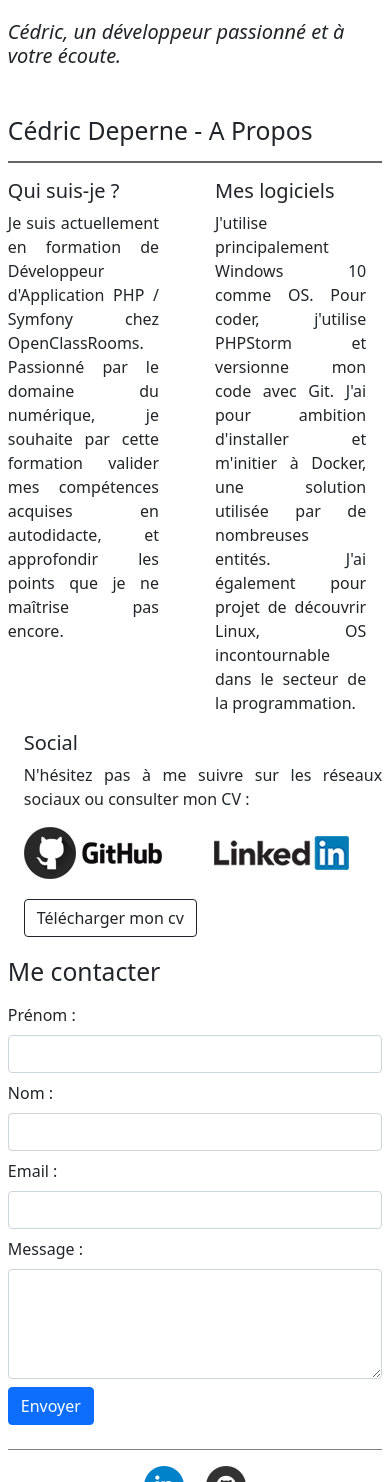
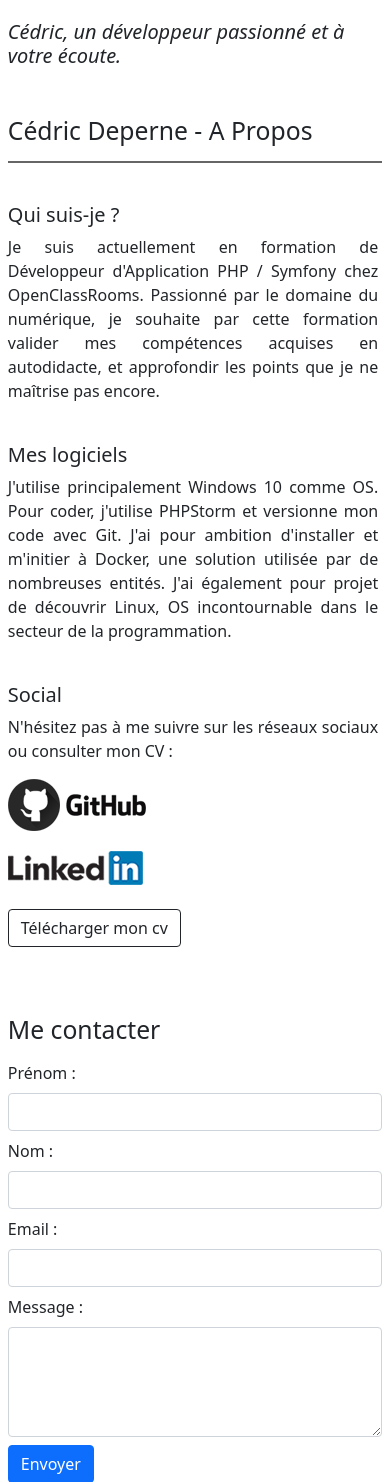
Before and after one commit to Drx85/p5_personnal_blog, a PHP site: template public/views/home.twig in a window 390 px wide. Shown: the part 217-1699 px from the top of the page. Run offline with PHP 8.4, Linux system fonts and the light colour scheme; the template is opened without the code that fills it, so the values that code supplies are empty; some libraries are stand-ins or nearby versions.

Commit message:
Adapt homepage to responsive design + refactor if/else in controller functions

```diff
--- a/app/Factory.php
+++ b/app/Factory.php
@@ -20,7 +20,7 @@ class Factory
 			if (AntiCsrf::validate($task, $token) !== true) {
 			$controller = new Page();
 			$controller->forbidden();
-			exit;
+			return;
 			}
 
 			$controllerName = '\Controllers\\' . $controllerName;
--- a/public/views/home.twig
+++ b/public/views/home.twig
@@ -14,31 +14,31 @@
 		<hr/>
 	</h2>
 
-	<div class="row">
-		<div class="col me-3">
+	<div class="row row-cols-1 row-cols-lg-3">
+		<div class="col me pe-lg-5 mt-lg-0 mt-4 pe-3">
 			<h3>Qui suis-je ?</h3>
 			<p>Je suis actuellement en formation de Développeur d'Application PHP / Symfony chez OpenClassRooms.
 				Passionné par le domaine du numérique, je souhaite par cette formation valider mes compétences acquises en autodidacte, et approfondir les points que je ne maîtrise pas encore.</p>
 		</div>
 
-		<div class="col mx-3">
+		<div class="col mx px-12 px-lg-5 mt-lg-0 mt-4 pe-3">
 			<h3>Mes logiciels</h3>
 			<p>J'utilise principalement Windows 10 comme OS. Pour coder, j'utilise PHPStorm et versionne mon code avec Git. J'ai pour ambition d'installer et m'initier à Docker,
 				une solution utilisée par de nombreuses entités. J'ai également pour projet de découvrir Linux, OS incontournable dans le secteur de la programmation.</p>
 		</div>
 
-		<div class="col ms-3" id="social">
+		<div class="col ms ps-12 ps-lg-5 mt-lg-0 mt-4 pe-3" id="social">
 			<h3>Social</h3>
 			<ul>
 				<p>N'hésitez pas à me suivre sur les réseaux sociaux ou consulter mon CV :</p>
-				<li class="inline"><a href="https://github.com/Drx85" target="_blank"><img src="imgs/github.png" alt="Github"></a></li>
-				<li class="inline ms-5"><a href="https://www.linkedin.com/in/deperne-cedric/" target="_blank"><img src="imgs/linkedin.png" alt="Linkedin"></a></li>
+				<li class="d-xl-inline"><a href="https://github.com/Drx85" target="_blank"><img src="imgs/github.png" alt="Github"></a></li>
+				<li class="d-xl-inline ms-0 ms-xl-5"><a href="https://www.linkedin.com/in/deperne-cedric/" target="_blank"><img src="imgs/linkedin.png" alt="Linkedin"></a></li>
 				<li class="mt-3"><a class="btn btn-outline-dark mt-1" href="#">Télécharger mon cv</a></li>
 			</ul>
 		</div>
 	</div>
 
-	<h2 class="mb-3">Me contacter</h2>
+	<h2 class="mb-3 mt-5 mt-xl-2">Me contacter</h2>
 
 	<div class="col-sm-auto col-md-7 col-lg-4 col-xl-3">
 		<form method="post" action="index.php?controller=mail&action=submit">
--- a/public/views/layout.twig
+++ b/public/views/layout.twig
@@ -1,7 +1,5 @@
 {% if session.user is defined %}
 	{% set user = session.user %}
-{% else %}
-	{% set  user = user %}
 {% endif %}
 
 
@@ -37,8 +35,7 @@
 				<a class="nav-link" href="index.php?controller=post&action=index">Blog</a>
 			</li>
 
-			{% if disconnected is not defined and session.user.role is same as ('admin') or session.user.role is same as ('publisher')
-				or user.role is same as ('admin') or user.role is same as ('publisher') %}
+			{% if disconnected is not defined and user.role is same as ('admin') or user.role is same as ('publisher') %}
 				<li>
 					<a class="nav-link" href="index.php?controller=comment&action=show_pending">Commentaires att. validation</a>
 				</li>
@@ -49,9 +46,9 @@
 		</ul>
 
 		<ul class="navbar-nav ms-auto">
-			{% if disconnected is not defined and session.user or user.id is defined %}
+			{% if disconnected is not defined and user.id is defined %}
 				<span class="navbar-text text-white-50">
-      			Connecté en tant que {{ user.pseudo }} ({{ session.user.role | trans }}{{ user.role | trans }})
+      			Connecté en tant que {{ user.pseudo }} ({{ user.role | trans }})
     		</span>
 				<li>
 					<a class="nav-link" href="index.php?controller=account&action=disconnect">Se déconnecter</a>
@@ -112,9 +109,9 @@
 					<h5 class="text-uppercase mb-3">Compte</h5>
 
 					<ul class="list-unstyled mb-0">
-						{% if disconnected is not defined and session.user or user.id is defined %}
+						{% if disconnected is not defined and user.id is defined %}
 							<li class="text-muted">
-								Connecté en tant que {{ user.pseudo }}({{ session.user.role | trans }}{{ user.role | trans }})
+								Connecté en tant que {{ user.pseudo }}({{ user.role | trans }})
 							</li>
 							<li>
 								<a class="text-dark" href="index.php?controller=account&action=disconnect">Se déconnecter</a>
@@ -156,10 +153,12 @@
 						<li>
 							<a href="index.php?controller=post&action=index" class="text-dark">Blog</a>
 						</li>
-						{% if disconnected is not defined and session.user.role is same as ('admin') or session.user.role is same as ('publisher')
-							or user.role is same as ('admin') or user.role is same as ('publisher') %}
+						{% if disconnected is not defined and user.role is same as ('admin') or user.role is same as ('publisher') %}
 							<li>
 								<a href="index.php?controller=comment&action=show_pending" class="text-dark">Commentaires att. validation</a>
+							</li>
+							<li>
+								<a href="index.php?controller=page&action=show_add" class="text-dark">Ajouter un billet </a>
 							</li>
 						{% endif %}
 					</ul>
```
Also changed, not shown: app/controllers/Account.php (+8 -8 lines), app/controllers/Comment.php (+6 -6 lines), app/controllers/Controller.php (+4 -4 lines), app/controllers/Page.php (+6 -11 lines), app/controllers/Post.php (+8 -8 lines).
